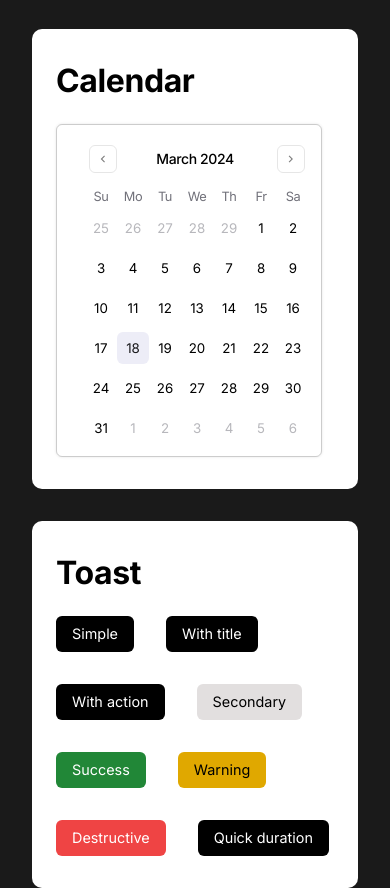
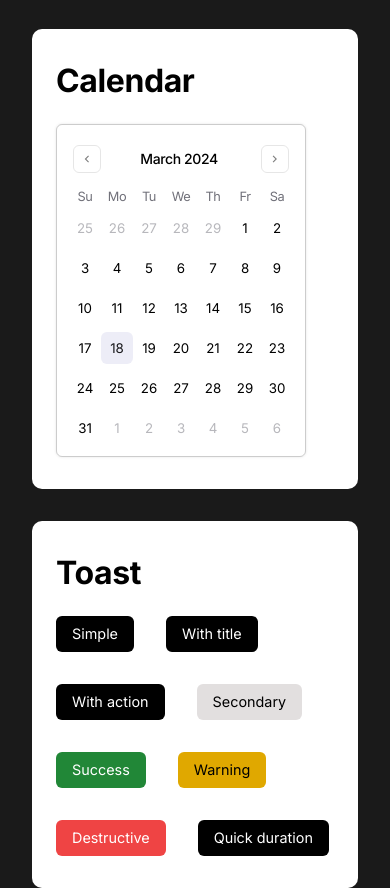
Before and after one commit to EtienneCClarke/EndUI, a React (Vite) app: page / in a window 390 px wide. Shown: the part 1920-2808 px from the top of the page. Built offline with nearby package versions, Linux system fonts and the light colour scheme.

Commit message:
Removed left margin when screen < 600px

```diff
--- a/src/ui/components/calendar/calendar.module.css
+++ b/src/ui/components/calendar/calendar.module.css
@@ -185,7 +185,6 @@
 @media screen and (max-width: 640px) {
     .months {
         flex-direction: row;
-        margin-left: 1rem;
         margin-top: 0;
     }
 }
```
